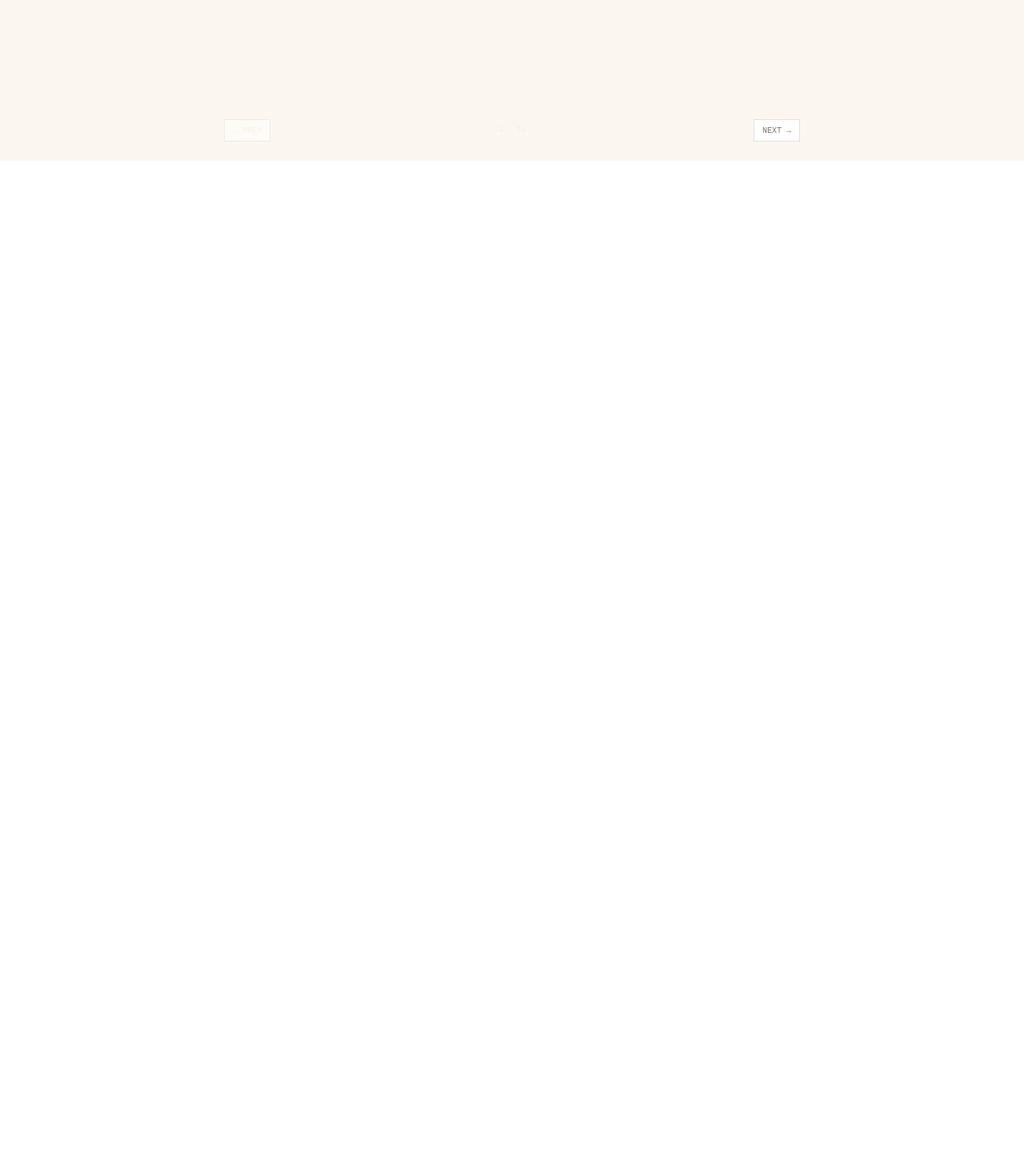
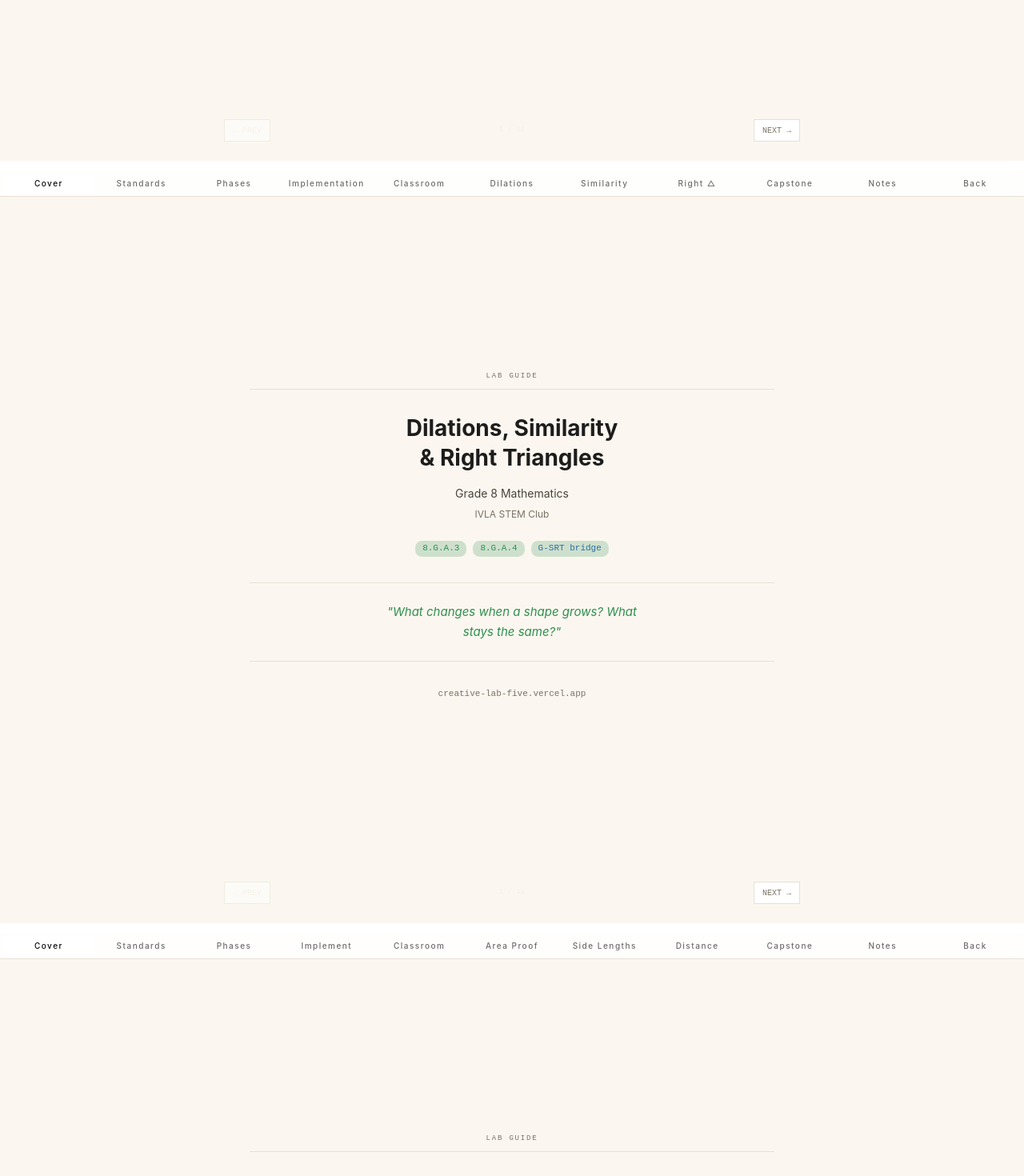
Before and after one commit to Lokie-ree/iste-26, a React (Vite) app: page / in a window 1280 px wide. Shown: the part 740-2210 px from the top of the page at 80% size. Before the commit the page ends 941 px from the top, so only its background shows below. Built offline with nearby package versions, Linux system fonts and the light colour scheme.

Commit message:
feat: render all three lab guides and module planning view in App

```diff
--- a/src/App.tsx
+++ b/src/App.tsx
@@ -1,9 +1,15 @@
 import Dilations from "@/components/lab-guides/Dilations"
+import DilationsModulePlanning from "@/components/planning/DilationsModulePlanning"
+import RigidMotions from "@/components/lab-guides/RigidMotions"
+import PythagoreanTheorem from "@/components/lab-guides/PythagoreanTheorem"
 
 export function App() {
   return (
-    <div className="flex flex-col max-w-7xl mx-auto">
+    <div className="flex flex-col max-w-7xl mx-auto gap-3">
+      <RigidMotions />
       <Dilations />
+      <PythagoreanTheorem />
+      <DilationsModulePlanning />
     </div>
   )
 }
```
